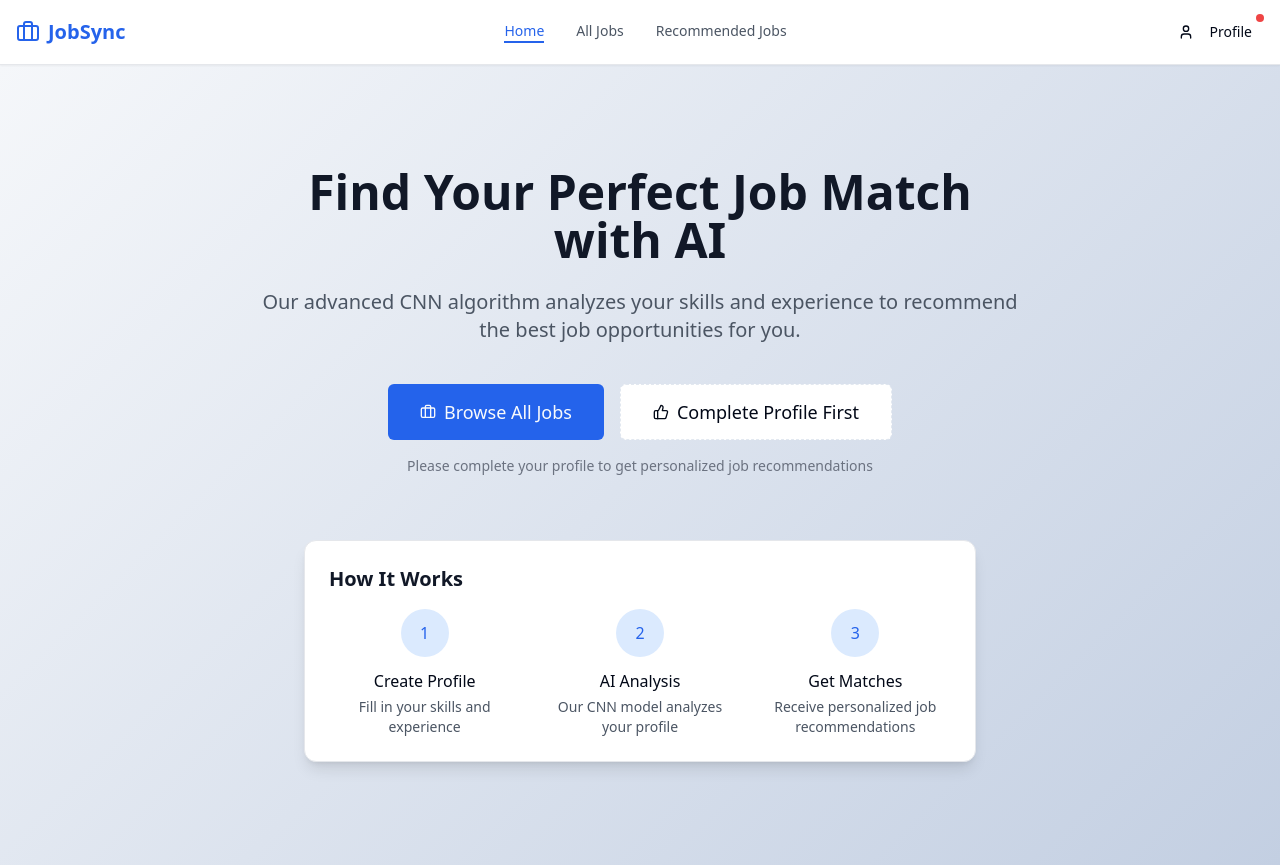
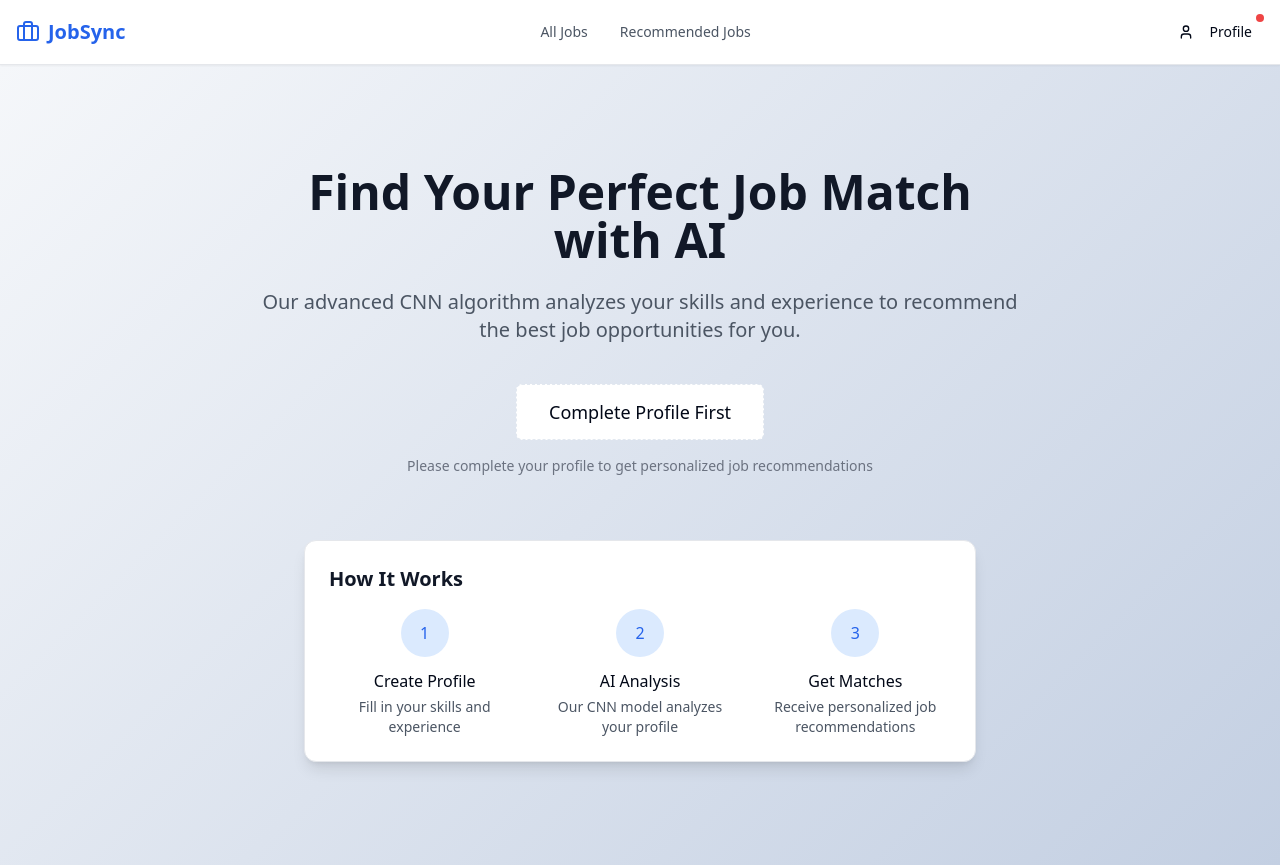
Before and after one commit to jitendra-jitu/jobsynergy-ui-24, a React (Vite) app: page / in a window 1280 px wide. Built offline with nearby package versions, Linux system fonts and the light colour scheme.

Commit message:
Refactor index page content
Removed the home button and updated the content on the index page.
</

```diff
--- a/src/components/Navbar.tsx
+++ b/src/components/Navbar.tsx
@@ -10,7 +10,6 @@ const Navbar = () => {
   const { isProfileComplete } = useProfile();
 
   const navLinks = [
-    { path: "/", label: "Home" },
     { path: "/all-jobs", label: "All Jobs" },
     { path: "/recommended-jobs", label: "Recommended Jobs" },
   ];
--- a/src/pages/Index.tsx
+++ b/src/pages/Index.tsx
@@ -1,9 +1,8 @@
 
 import React from "react";
 import { Link } from "react-router-dom";
-import { Briefcase, ThumbsUp } from "lucide-react";
+import { useProfile } from "@/contexts/ProfileContext";
 import { Button } from "@/components/ui/button";
-import { useProfile } from "@/contexts/ProfileContext";
 
 const Index = () => {
   const { isProfileComplete } = useProfile();
@@ -22,26 +21,14 @@ const Index = () => {
           <div className="flex flex-col sm:flex-row gap-4 justify-center">
             <Button
               size="lg"
-              className="text-lg h-14 px-8 gap-2"
-              asChild
-            >
-              <Link to="/all-jobs">
-                <Briefcase className="h-5 w-5" />
-                Browse All Jobs
-              </Link>
-            </Button>
-
-            <Button
-              size="lg"
               variant={isProfileComplete ? "default" : "outline"}
               className={`text-lg h-14 px-8 gap-2 ${
                 !isProfileComplete ? "border-dashed" : ""
               }`}
               asChild
             >
-              <Link to={isProfileComplete ? "/recommended-jobs" : "/profile"}>
-                <ThumbsUp className="h-5 w-5" />
-                {isProfileComplete ? "View Recommended Jobs" : "Complete Profile First"}
+              <Link to={"/profile"}>
+                Complete Profile First
               </Link>
             </Button>
           </div>
```
